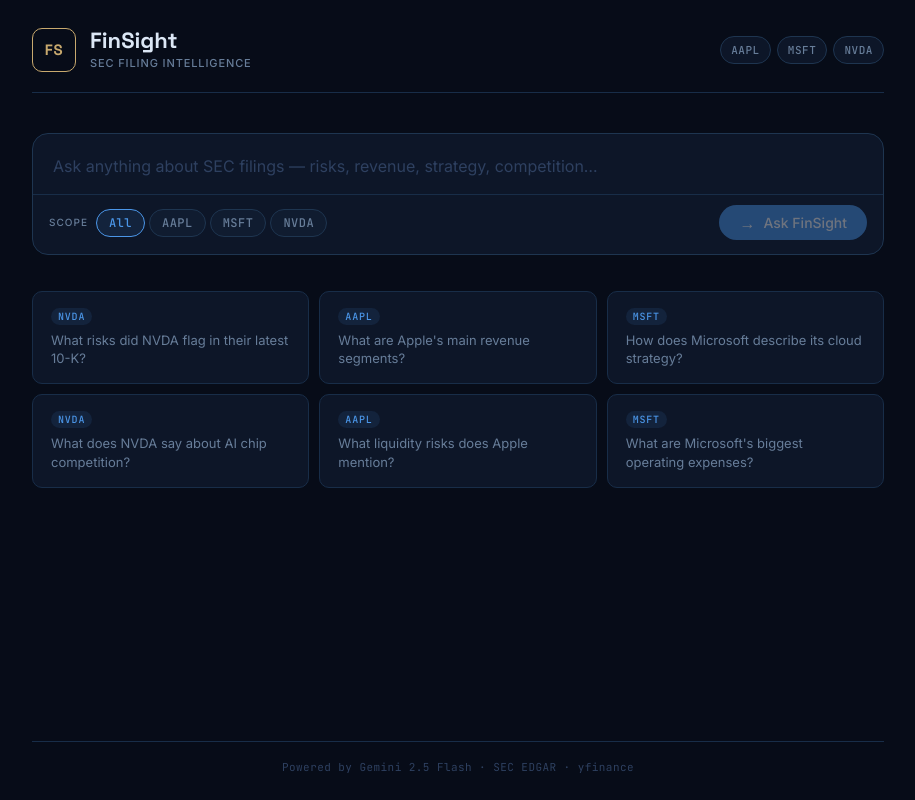
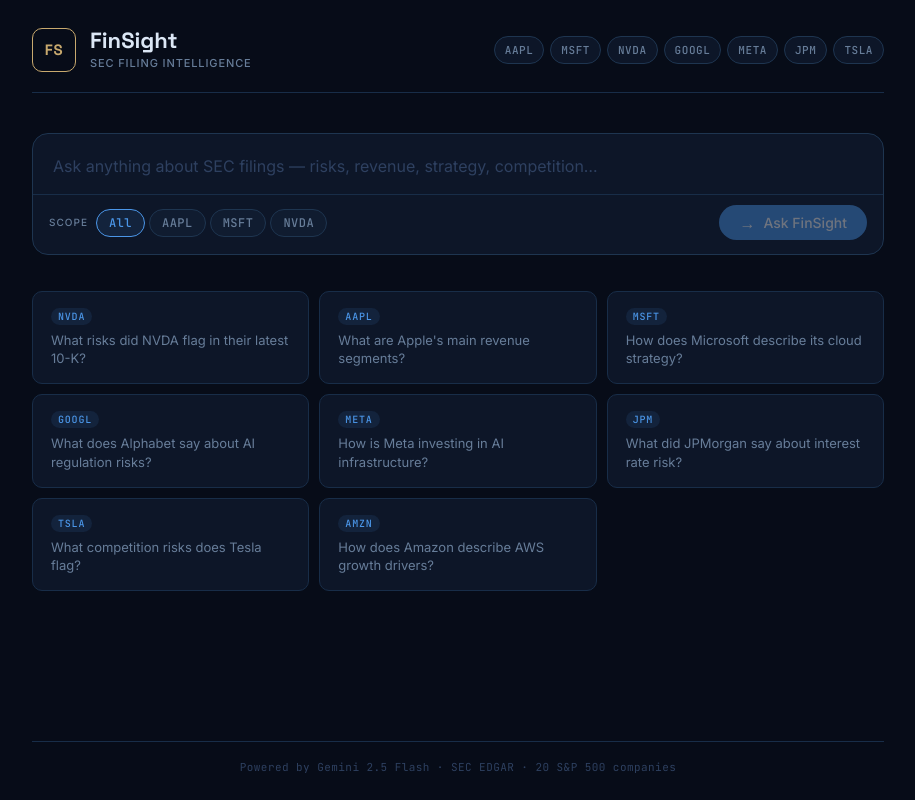
Before and after one commit to Jeetkavaiya/Finsight, a React (Vite) app in the folder frontend/: page / in a window 1280 px wide. Shown: the whole page, without its empty margins (182-1097 px from the left). Built offline with nearby package versions, Linux system fonts and the light colour scheme; no server answers.

Commit message:
feat: add cold start UX

```diff
--- a/frontend/src/App.jsx
+++ b/frontend/src/App.jsx
@@ -6,26 +6,32 @@
 const API_BASE = import.meta.env.VITE_API_URL || "http://localhost:8000";
 
 export default function App() {
-  const [result, setResult]     = useState(null);
-  const [loading, setLoading]   = useState(false);
-  const [error, setError]       = useState(null);
+  const [result, setResult]       = useState(null);
+  const [loading, setLoading]     = useState(false);
+  const [isSlowLoad, setIsSlowLoad] = useState(false);
+  const [error, setError]         = useState(null);
   const [lastQuery, setLastQuery] = useState("");
 
   async function handleQuery({ question, ticker }) {
     setLoading(true);
+    setIsSlowLoad(false);
     setError(null);
     setResult(null);
     setLastQuery(question);
+
+    const slowTimer = setTimeout(() => setIsSlowLoad(true), 5000);
+
+    const controller = new AbortController();
+    const hardTimeout = setTimeout(() => controller.abort(), 60000);
 
     try {
       const res = await fetch(`${API_BASE}/query`, {
         method: "POST",
         headers: { "Content-Type": "application/json" },
-        body: JSON.stringify({
-          question,
-          ticker_hint: ticker || null,
-        }),
+        body: JSON.stringify({ question, ticker_hint: ticker || null }),
+        signal: controller.signal,
       });
+      clearTimeout(hardTimeout);
 
       if (!res.ok) {
         const text = await res.text();
@@ -35,9 +41,16 @@
       const data = await res.json();
       setResult(data);
     } catch (err) {
-      setError(err.message);
+      if (err.name === "AbortError") {
+        setError("Request timed out. The server may be starting up — please try again in a moment.");
+      } else {
+        setError(err.message);
+      }
     } finally {
+      clearTimeout(slowTimer);
+      clearTimeout(hardTimeout);
       setLoading(false);
+      setIsSlowLoad(false);
     }
   }
 
@@ -52,7 +65,7 @@
           </div>
         </div>
         <div className="header-chips">
-          {["AAPL", "MSFT", "NVDA"].map((t) => (
+          {["AAPL", "MSFT", "NVDA", "GOOGL", "META", "JPM", "TSLA"].map((t) => (
             <span key={t} className="ticker-chip">{t}</span>
           ))}
         </div>
@@ -60,6 +73,13 @@
 
       <main className="app-main">
         <QueryBox onSubmit={handleQuery} loading={loading} />
+
+        {loading && isSlowLoad && (
+          <div className="error-banner" style={{ background: "rgba(75,150,232,0.08)", borderColor: "rgba(75,150,232,0.2)", color: "var(--text-muted)" }}>
+            <span className="error-icon">⏳</span>
+            <span>Server is waking up from sleep mode — this may take 30–50s…</span>
+          </div>
+        )}
 
         {error && (
           <div className="error-banner">
@@ -95,7 +115,7 @@
       </main>
 
       <footer className="app-footer">
-        <span>Powered by Gemini 2.5 Flash · SEC EDGAR · yfinance</span>
+        <span>Powered by Gemini 2.5 Flash · SEC EDGAR · 20 S&P 500 companies</span>
       </footer>
     </div>
   );
@@ -105,7 +125,9 @@
   { ticker: "NVDA", text: "What risks did NVDA flag in their latest 10-K?" },
   { ticker: "AAPL", text: "What are Apple's main revenue segments?" },
   { ticker: "MSFT", text: "How does Microsoft describe its cloud strategy?" },
-  { ticker: "NVDA", text: "What does NVDA say about AI chip competition?" },
-  { ticker: "AAPL", text: "What liquidity risks does Apple mention?" },
-  { ticker: "MSFT", text: "What are Microsoft's biggest operating expenses?" },
+  { ticker: "GOOGL", text: "What does Alphabet say about AI regulation risks?" },
+  { ticker: "META", text: "How is Meta investing in AI infrastructure?" },
+  { ticker: "JPM",  text: "What did JPMorgan say about interest rate risk?" },
+  { ticker: "TSLA", text: "What competition risks does Tesla flag?" },
+  { ticker: "AMZN", text: "How does Amazon describe AWS growth drivers?" },
 ];
```
